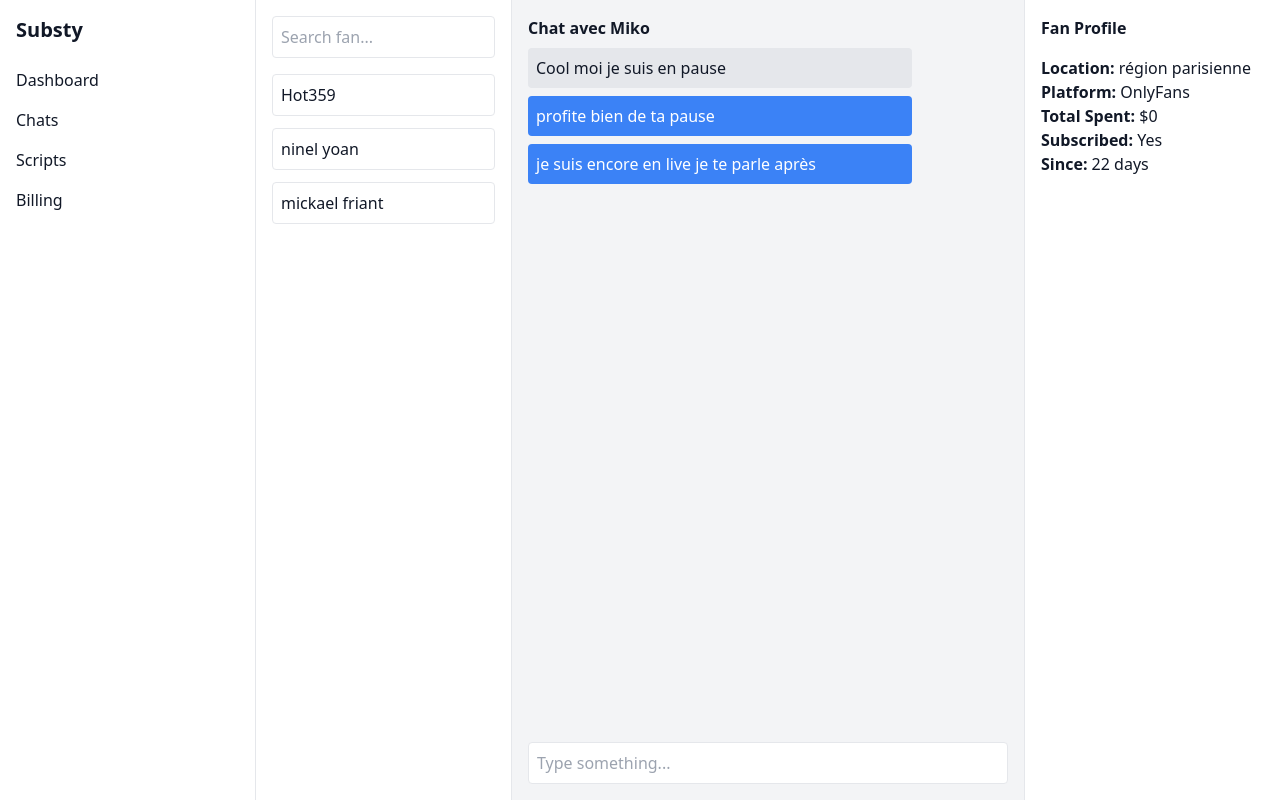
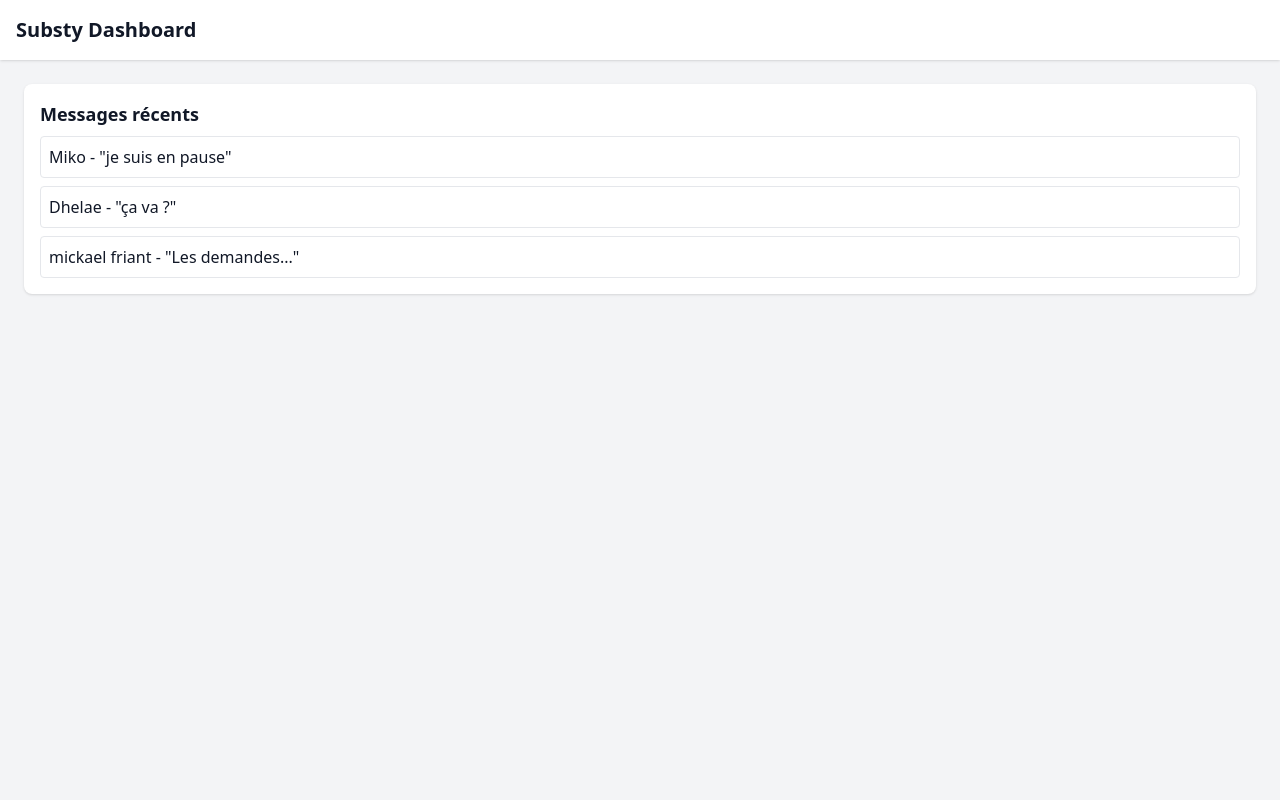
Before and after one commit to antniid/site, a Next.js app: page / in a window 1280 px wide. Built offline with nearby package versions, Linux system fonts and the light colour scheme.

Commit message:
Update index.tsx

```diff
--- a/pages/index.tsx
+++ b/pages/index.tsx
@@ -1,56 +1,18 @@
-// pages/index.tsx
-import React from 'react';
-
-export default function Dashboard() {
+export default function Home() {
   return (
-    <div className="flex h-screen bg-gray-100 text-gray-900">
-      {/* Sidebar */}
-      <aside className="w-64 bg-white border-r p-4">
-        <h2 className="text-xl font-bold mb-6">Substy</h2>
-        <nav className="space-y-4">
-          <a href="#" className="block hover:text-blue-600">Dashboard</a>
-          <a href="#" className="block hover:text-blue-600">Chats</a>
-          <a href="#" className="block hover:text-blue-600">Scripts</a>
-          <a href="#" className="block hover:text-blue-600">Billing</a>
-        </nav>
-      </aside>
-
-      {/* Main content */}
-      <main className="flex-1 flex">
-        {/* Chat list */}
-        <section className="w-1/4 border-r bg-white p-4 overflow-y-auto">
-          <input type="text" placeholder="Search fan..." className="w-full mb-4 p-2 border rounded" />
-          <ul className="space-y-3">
-            <li className="p-2 border rounded hover:bg-gray-100 cursor-pointer">Hot359</li>
-            <li className="p-2 border rounded hover:bg-gray-100 cursor-pointer">ninel yoan</li>
-            <li className="p-2 border rounded hover:bg-gray-100 cursor-pointer">mickael friant</li>
+    <div className="min-h-screen bg-gray-100 text-gray-900">
+      <header className="bg-white shadow p-4 text-xl font-bold">
+        Substy Dashboard
+      </header>
+      <main className="p-6">
+        <div className="bg-white p-4 rounded-lg shadow">
+          <h2 className="text-lg font-semibold mb-2">Messages récents</h2>
+          <ul className="space-y-2">
+            <li className="p-2 border rounded hover:bg-gray-50">Miko - "je suis en pause"</li>
+            <li className="p-2 border rounded hover:bg-gray-50">Dhelae - "ça va ?"</li>
+            <li className="p-2 border rounded hover:bg-gray-50">mickael friant - "Les demandes..."</li>
           </ul>
-        </section>
-
-        {/* Message feed */}
-        <section className="w-2/4 p-4 flex flex-col justify-between">
-          <div>
-            <h3 className="font-semibold mb-2">Chat avec Miko</h3>
-            <div className="space-y-2">
-              <div className="bg-gray-200 p-2 rounded max-w-sm">Cool moi je suis en pause</div>
-              <div className="bg-blue-500 text-white p-2 rounded self-end max-w-sm">profite bien de ta pause</div>
-              <div className="bg-blue-500 text-white p-2 rounded self-end max-w-sm">je suis encore en live je te parle après</div>
-            </div>
-          </div>
-          <div className="mt-4">
-            <input type="text" placeholder="Type something..." className="w-full p-2 border rounded" />
-          </div>
-        </section>
-
-        {/* Fan profile */}
-        <section className="w-1/4 border-l bg-white p-4">
-          <h4 className="font-semibold mb-4">Fan Profile</h4>
-          <p><strong>Location:</strong> région parisienne</p>
-          <p><strong>Platform:</strong> OnlyFans</p>
-          <p><strong>Total Spent:</strong> $0</p>
-          <p><strong>Subscribed:</strong> Yes</p>
-          <p><strong>Since:</strong> 22 days</p>
-        </section>
+        </div>
       </main>
     </div>
   );
```
